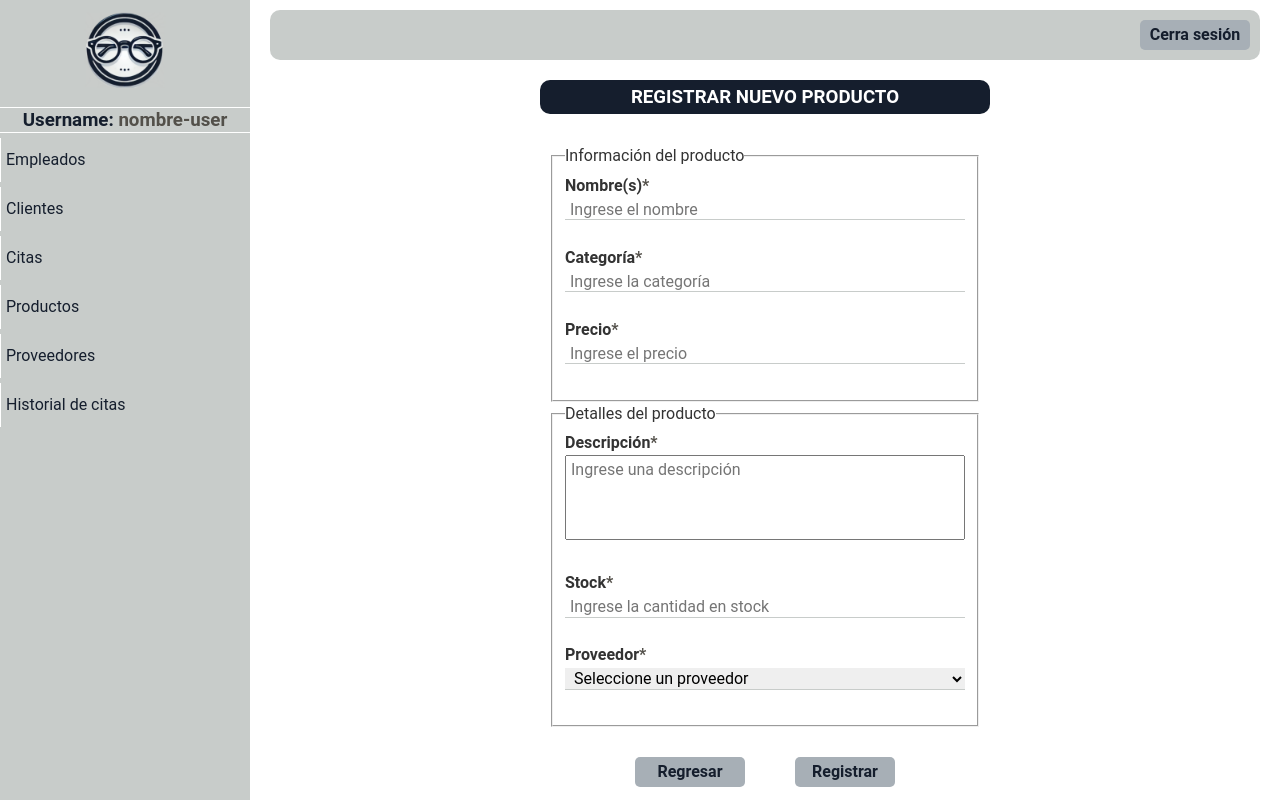
After one commit to EmiiEu4n/Optica_VistaClara, a PHP site: page /paginas/registrar_producto.php in a window 1280 px wide. The commit adds this page. Run offline with PHP 8.4, Linux system fonts and the light colour scheme.

Commit message:
mostrar,ver,registrar producot

```diff
--- a/paginas/menu_panel.php
+++ b/paginas/menu_panel.php
@@ -36,7 +36,7 @@
                 <!-- empleado -->
                 <a href="#">Citas</a>
                 <!-- empleado -->
-                <a href="#">Productos</a>
+                <a href="./mostrar_productos.php">Productos</a>
                 <!-- empleado -->
                 <a href="./mostrar_proveedores.php">Proveedores</a>
                 <!-- empleado -->
--- /dev/null
+++ b/paginas/registrar_producto.php
@@ -0,0 +1,68 @@
+<!DOCTYPE html>
+<html lang="es">
+
+<head>
+    <meta charset="UTF-8">
+    <meta name="viewport" content="width=device-width, initial-scale=1.0">
+    <title>Registrar producto</title>
+</head>
+
+<body>
+    <?php include "menu_panel.php" ?>
+    <!-- Manteniendo el menú si es necesario -->
+    <div class="nuevo-usuario main-content">
+        <div class="titulo">
+            <h3>REGISTRAR NUEVO PRODUCTO</h3>
+        </div>
+        <div class="content-info">
+            <div class="content-registrar formulario">
+                <form action="#" method="post">
+                    <fieldset>
+                        <legend>Información del producto</legend>
+                        <!-- Nombre -->
+                        <label for="">Nombre(s)<span>*</span></label><br>
+                        <input required name="nombres" type="text" placeholder="Ingrese el nombre"><br><br>
+
+                        <!-- Categoría -->
+                        <label for="">Categoría<span>*</span></label><br>
+                        <input required name="categoria" type="text" placeholder="Ingrese la categoría"><br><br>
+
+                        <!-- Precio -->
+                        <label for="">Precio<span>*</span></label><br>
+                        <input required name="precio" type="text" placeholder="Ingrese el precio"><br><br>
+                    </fieldset>
+
+                    <fieldset>
+                        <legend>Detalles del producto</legend>
+                        <!-- Descripción -->
+                        <label for="">Descripción<span>*</span></label><br>
+                        <textarea name="descripcion" rows="3" placeholder="Ingrese una descripción"></textarea><br><br>
+
+                        <!-- Stock (solo permite números) -->
+                        <label for="stock">Stock<span>*</span></label><br>
+                        <input required name="stock" type="number" min="0" placeholder="Ingrese la cantidad en stock"><br><br>
+
+                        <!-- Proveedor -->
+                        <label for="proveedor">Proveedor<span>*</span></label><br>
+                        <select required name="proveedor" id="proveedor">
+                            <option value="">Seleccione un proveedor</option>
+                            <option value="proveedor1">Proveedor 1</option>
+                            <option value="proveedor2">Proveedor 2</option>
+                            <option value="proveedor3">Proveedor 3</option>
+                        </select><br><br>
+                    </fieldset>
+
+                    <!-- Botones -->
+                    <div class="opciones-btn opciones-btn-registrar">
+                        <div class="btn">
+                            <a href="./mostrar_productos.php">Regresar</a>
+                        </div>
+                        <button class="btn-form" type="submit">Registrar</button>
+                    </div>
+                </form>
+            </div>
+        </div>
+    </div>
+</body>
+
+</html>
```
Also changed, not shown: paginas/mostrar_productos.php (+24 -41 lines), paginas/ver_producto.php (added, +59 -0 lines).
